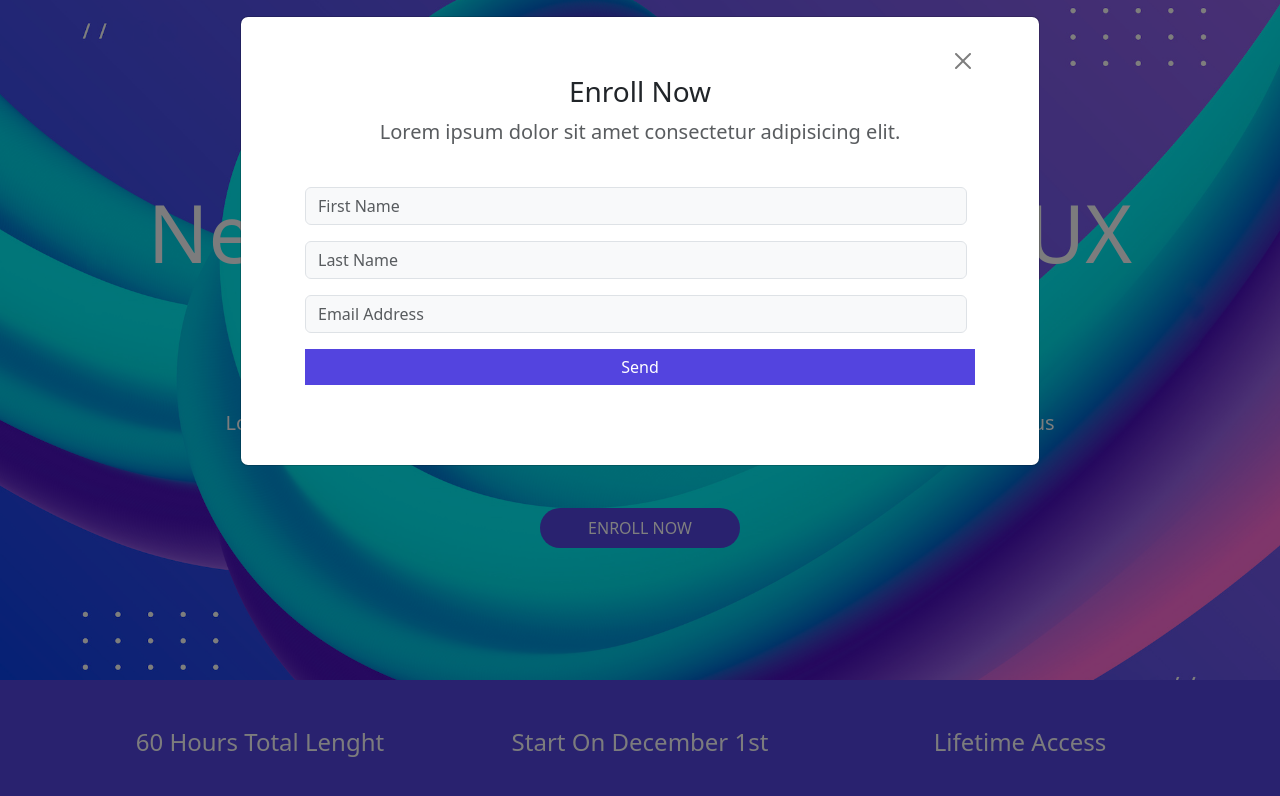
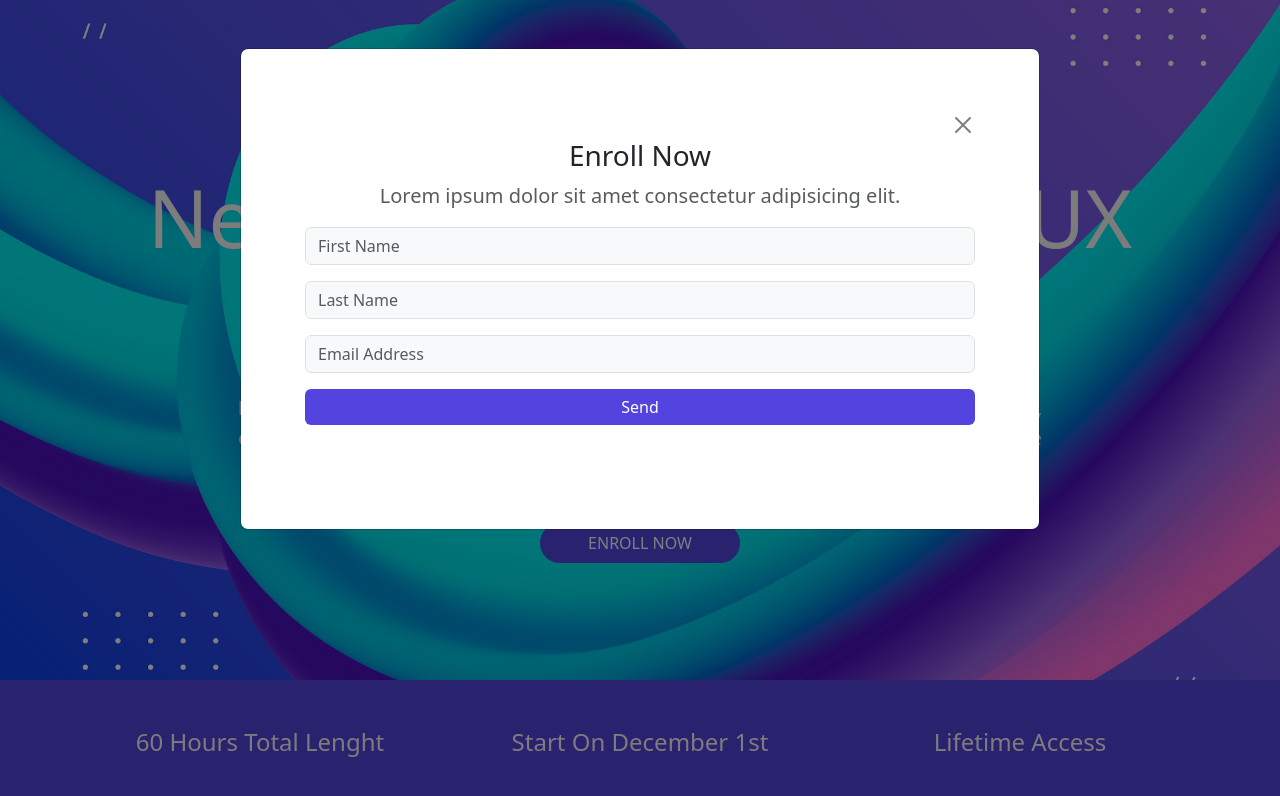
Before and after one commit to irimaya/384-lp-ui-ux, a plain HTML site: page index.html in a window 1280 px wide. Both pictures are taken after a click on the link "ENROLL NOW". Drawn offline with nearby package versions, Linux system fonts and the light colour scheme.

Commit message:
update styles

```diff
--- a/css/style.css
+++ b/css/style.css
@@ -6,10 +6,10 @@
 	height: 85vh;
 }
 
-.bg-primary,
-.btn-primary {
+.btn-primary,
+.bg-primary {
 	background: #5344df !important;
-	border: 0;
+	border: none;
 }
 
 .mainfooter {
--- a/index.html
+++ b/index.html
@@ -4,33 +4,33 @@
 		<meta charset="UTF-8" />
 		<meta name="viewport" content="width=device-width, initial-scale=1.0" />
 		<link
-			href="https://cdn.jsdelivr.net/npm/bootstrap@5.3.1/dist/css/bootstrap.min.css"
+			href="https://cdn.jsdelivr.net/npm/bootstrap@5.3.2/dist/css/bootstrap.min.css"
 			rel="stylesheet"
-			integrity="sha384-4bw+/aepP/YC94hEpVNVgiZdgIC5+VKNBQNGCHeKRQN+PtmoHDEXuppvnDJzQIu9"
+			integrity="sha384-T3c6CoIi6uLrA9TneNEoa7RxnatzjcDSCmG1MXxSR1GAsXEV/Dwwykc2MPK8M2HN"
 			crossorigin="anonymous"
 		/>
-		<link rel="stylesheet" href="css/style.css" />
+		<link rel="stylesheet" href="/css/style.css" />
 		<title>LP UI/UX | Welcome</title>
 	</head>
 	<body>
 		<!-- Showcase -->
-		<section class="showcase py-5">
+		<div class="showcase py-5">
 			<div class="container d-flex flex-column justify-content-center align-items-center text-center h-100 text-light">
 				<p class="text-uppercase fs-4 fw-light">online academy</p>
 				<h1 class="display-1 fw-medium">New Online Course: UI/UX Fundamentals</h1>
-				<p class="lead fw-normal w-75 mx-auto py-4">
-					Lorem ipsum dolor sit amet, consectetur adipiscing elit ut aliquam, purus sit amet luctus venenatis, lectus
-					magna fringilla urna, porttitor rhoncus dolor purus non enim.
+				<p class="lead fw-normal w-75 py-4">
+					Lorem ipsum, dolor sit amet consectetur adipisicing elit. Mollitia tempora fuga magni, dignissimos recusandae
+					autem quo. Atque excepturi at, amet quos officiis ut sapiente cum?
 				</p>
 				<a
 					href="#"
 					class="btn btn-primary rounded-pill text-uppercase px-5 py-2"
 					data-bs-toggle="modal"
-					data-bs-target="#modal"
+					data-bs-target="#modal1"
 					>Enroll Now</a
 				>
 			</div>
-		</section>
+		</div>
 
 		<!-- Footer -->
 		<footer class="mainfooter bg-primary text-light py-4">
@@ -43,16 +43,16 @@
 						<h4 class="text-center text-capitalize pt-4 fw-normal">Start on December 1st</h4>
 					</div>
 					<div class="col-md-4">
-						<h4 class="text-center text-capitalize pt-4 fw-normal">Lifetime Access</h4>
+						<h4 class="text-center text-capitalize pt-4 fw-normal">lifetime access</h4>
 					</div>
 				</div>
 			</div>
 		</footer>
 
 		<!-- Modal -->
-		<div id="modal" class="modal fade">
-			<div class="modal-dialog modal-lg mt-3">
-				<div class="modal-content px-5 pt-3 pb-3">
+		<div id="modal1" class="modal fade">
+			<div class="modal-dialog modal-lg mt-5">
+				<div class="modal-content px-5 pt-5 pb-3">
 					<div class="row">
 						<div class="col-lg-12 contact-form">
 							<div class="card border-0">
@@ -63,19 +63,19 @@
 									<div class="card-title text-center pb-3">
 										<h3>Enroll Now</h3>
 										<p class="lead text-muted fw-light">Lorem ipsum dolor sit amet consectetur adipisicing elit.</p>
+										<form>
+											<div class="mb-3 w-100">
+												<input type="text" placeholder="First Name" class="form-control bg-light" />
+											</div>
+											<div class="mb-3 w-100">
+												<input type="text" placeholder="Last Name" class="form-control bg-light" />
+											</div>
+											<div class="mb-3 w-100">
+												<input type="email" placeholder="Email Address" class="form-control bg-light" />
+											</div>
+											<input type="submit" value="Send" class="btn btn-primary w-100 mb-5" />
+										</form>
 									</div>
-									<form>
-										<div class="mb-3 d-flex w-100">
-											<input type="text" placeholder="First Name" class="form-control bg-light me-2" />
-										</div>
-										<div class="mb-3 d-flex w-100">
-											<input type="text" placeholder="Last Name" class="form-control bg-light me-2" />
-										</div>
-										<div class="mb-3 d-flex w-100">
-											<input type="email" placeholder="Email Address" class="form-control bg-light me-2" />
-										</div>
-										<input type="submit" value="Send" class="btn btn-primary w-100 rounded-0 mb-5" />
-									</form>
 								</div>
 							</div>
 						</div>
@@ -85,8 +85,8 @@
 		</div>
 
 		<script
-			src="https://cdn.jsdelivr.net/npm/bootstrap@5.3.1/dist/js/bootstrap.bundle.min.js"
-			integrity="sha384-HwwvtgBNo3bZJJLYd8oVXjrBZt8cqVSpeBNS5n7C8IVInixGAoxmnlMuBnhbgrkm"
+			src="https://cdn.jsdelivr.net/npm/bootstrap@5.3.2/dist/js/bootstrap.bundle.min.js"
+			integrity="sha384-C6RzsynM9kWDrMNeT87bh95OGNyZPhcTNXj1NW7RuBCsyN/o0jlpcV8Qyq46cDfL"
 			crossorigin="anonymous"
 		></script>
 	</body>
```
